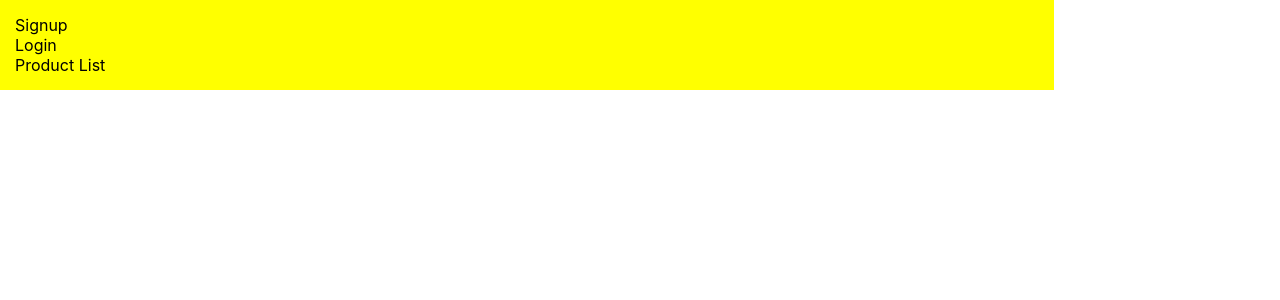
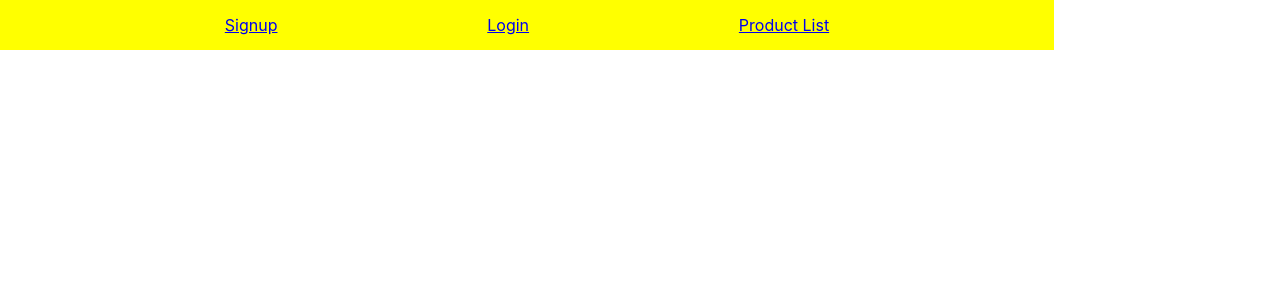
Before and after one commit to Build-Week-EU-African-Marketplace/Front-End, a React (Create React App) app in the folder sautimarket/: page /nav in a window 1280 px wide. Shown: the top 300 px of the page. Built offline with nearby package versions, Linux system fonts and the light colour scheme.

Commit message:
Images added

```diff
--- a/sautimarket/src/components/UI/Nav/Nav.js
+++ b/sautimarket/src/components/UI/Nav/Nav.js
@@ -4,9 +4,9 @@ import "./nav.css"
 export default function Navigation() {
 return (
 <nav>
-<div class = "nav-signup">Signup</div>
-<div class = "nav-login">Login</div>
-<div class = "nav-product">Product List</div>
+<div class = "nav-signup"><a href ="#">Signup</a></div>
+<div class = "nav-login"><a href ="#">Login</a></div>
+<div class = "nav-product"><a href ="#">Product List</a></div>
 </nav>
 );
 }
--- a/sautimarket/src/components/UI/Nav/nav.css
+++ b/sautimarket/src/components/UI/Nav/nav.css
@@ -1,6 +1,9 @@
 nav {
+    margin: 0;
     max-width: 1024px;
     background: yellow;
     padding: 15px;
-    width:
+    display: flex;
+    flex-direction: row;
+    justify-content: space-evenly;
 }
```
Also changed, not shown: sautimarket/src/images/background2.jpg (added), 1 other file (tests, documents, lock files or other folders).
